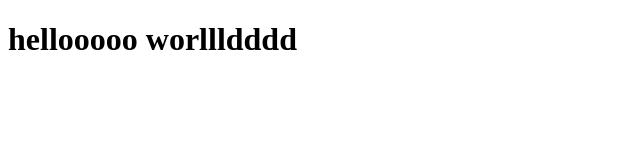
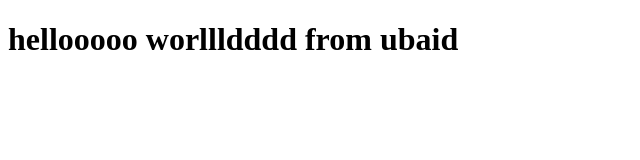
Before and after one commit to ubaid-waleed-epesys/Bootcamp2020Sample, a plain HTML site: page index.html in a window 1280 px wide. Shown: the whole page, without its empty margins (0-640 px from the left). Drawn offline with Linux system fonts and the light colour scheme.

Commit message:
Update index.html

```diff
--- a/index.html
+++ b/index.html
@@ -7,6 +7,6 @@
     <title>Document</title>
   </head>
   <body>
-    <h1>hellooooo worllldddd</h1>
+    <h1>hellooooo worllldddd from ubaid</h1>
   </body>
 </html>
```
